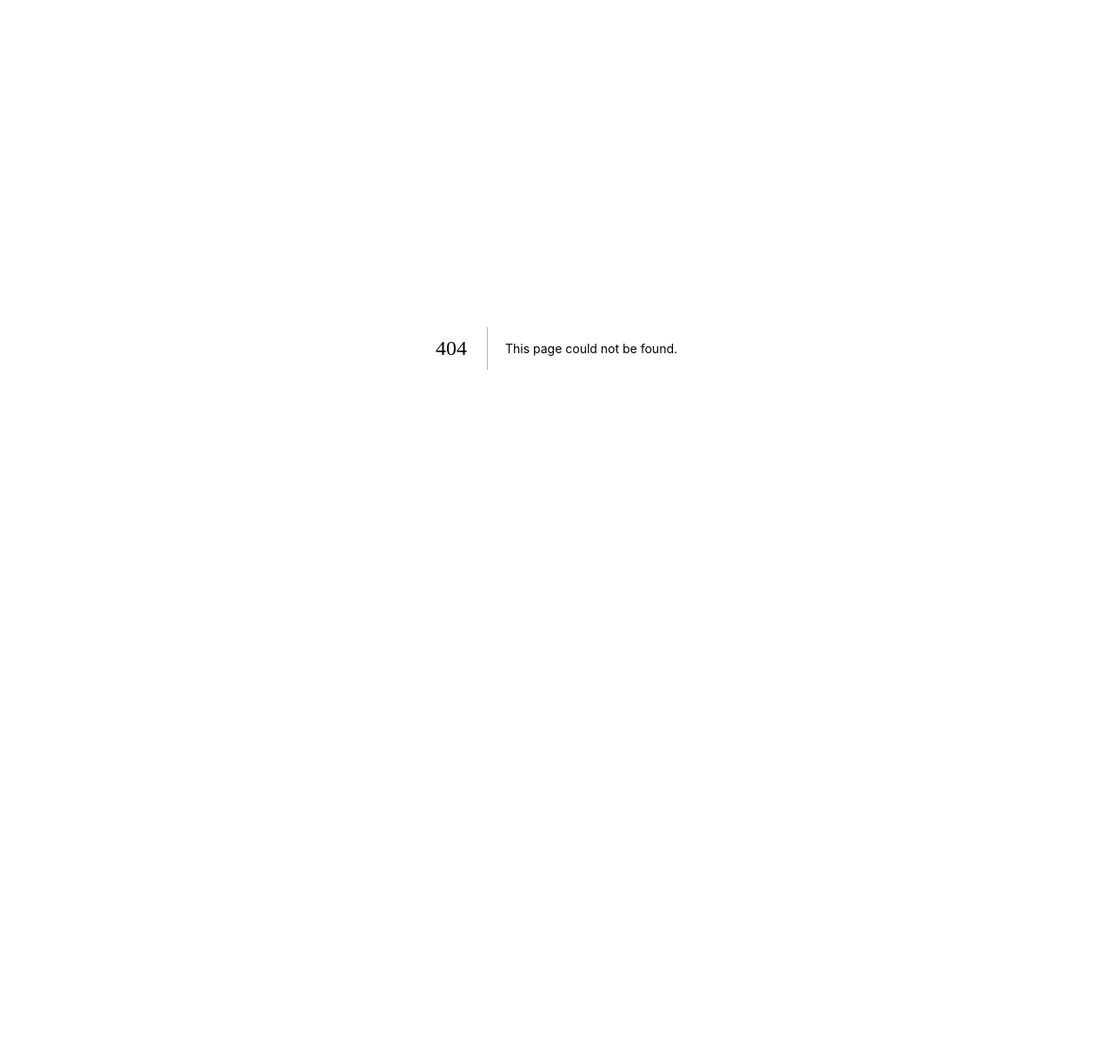
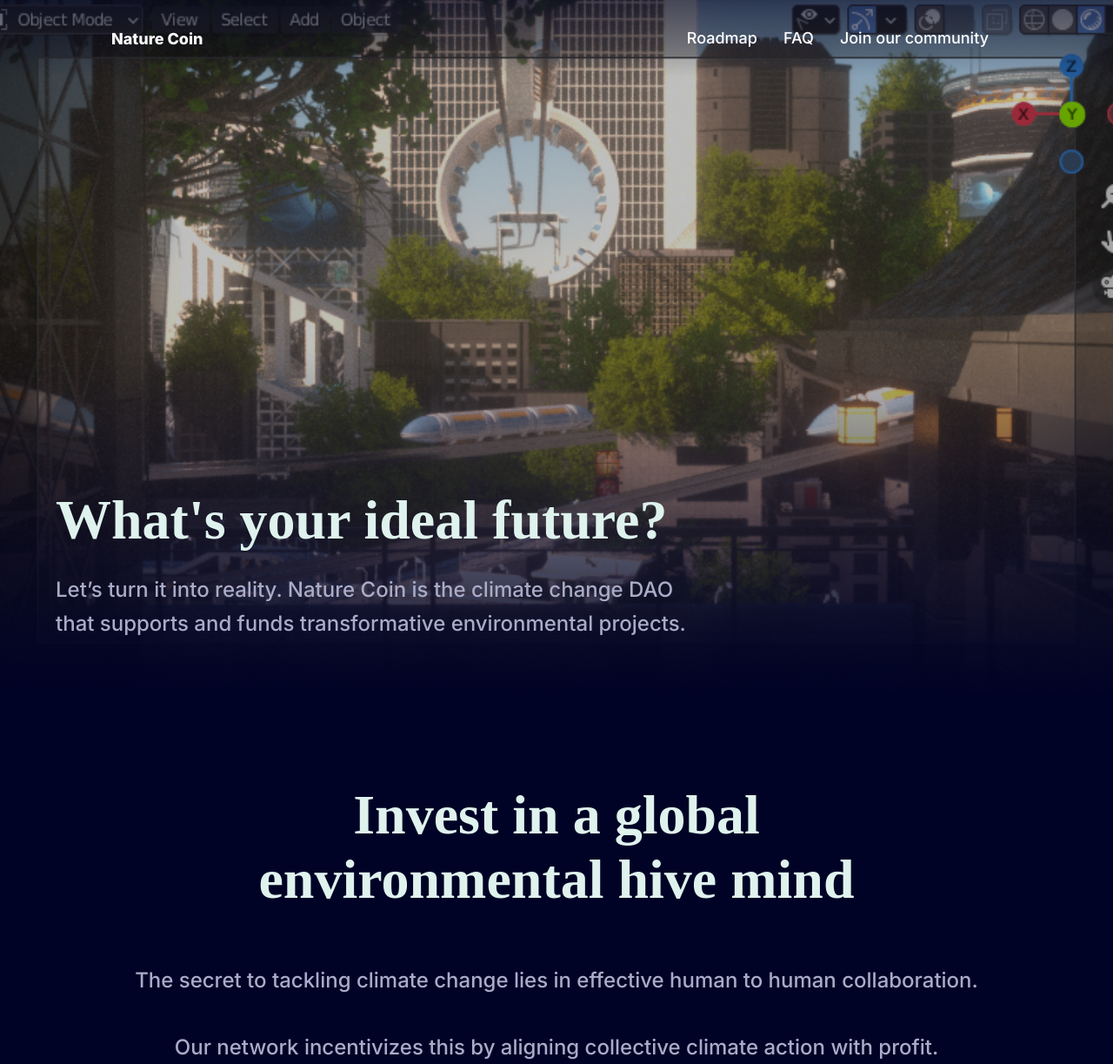
Before and after one commit to BlakeBrown/naturecoin, a Next.js app: page /wip in a window 1280 px wide. Before the commit this address had no page. Shown: the whole page at 87% size. Before the commit the page ends 800 px from the top, so only its background shows below. Built offline with nearby package versions, Linux system fonts and the light colour scheme; a web font is replaced by a local one.

Commit message:
WIP updates

```diff
--- /dev/null
+++ b/components/navbar/navbar.js
@@ -0,0 +1,13 @@
+export default function Navbar(props) {
+  return (
+    <nav>
+      <div className="fade-up"></div>
+      <div className="flex height-100 width-80 margin-0-auto align-items-center">
+        <h4 className="margin-right-auto">Nature Coin</h4>
+        <p className="navbar-link">Roadmap</p>
+        <p className="navbar-link">FAQ</p>
+        <p className="navbar-link">Join our community</p>
+      </div>
+    </nav>
+  );
+}
--- /dev/null
+++ b/pages/wip.js
@@ -0,0 +1,44 @@
+import Head from "next/head";
+import {
+  faInstagram,
+  faTwitter,
+  faDiscord,
+  faReddit,
+} from "@fortawesome/free-brands-svg-icons";
+import Navbar from "../components/navbar/navbar";
+import { FontAwesomeIcon } from "@fortawesome/react-fontawesome";
+
+export default function WIP() {
+  return (
+    <div className="height-100">
+      <Head>
+        <title>The Climate Change DAO | Nature Coin</title>
+      </Head>
+      <Navbar />
+      <section id="section-artwork">
+        <img id="homepage-artwork" src="artwork.png"></img>
+        <div className="container-wip text-align-left">
+          <h1 className="color-primary margin-0">What's your ideal future?</h1>
+          <p className="color-secondary">
+            Let’s turn it into reality. Nature Coin is the climate change DAO
+            <br />
+            that supports and funds transformative environmental projects.
+          </p>
+        </div>
+      </section>
+      <section>
+        <h1 className="color-primary" style={{ marginTop: 100 }}>
+          Invest in a global <br /> environmental hive mind
+        </h1>
+        <p className="color-secondary" style={{ marginTop: 60 }}>
+          The secret to tackling climate change lies in effective human to human
+          collaboration.
+          <br />
+          <br />
+          Our network incentivizes this by aligning collective climate action
+          with profit.
+        </p>
+      </section>
+    </div>
+  );
+}
```
Also changed, not shown: pages/index.js (+10 -8 lines).
